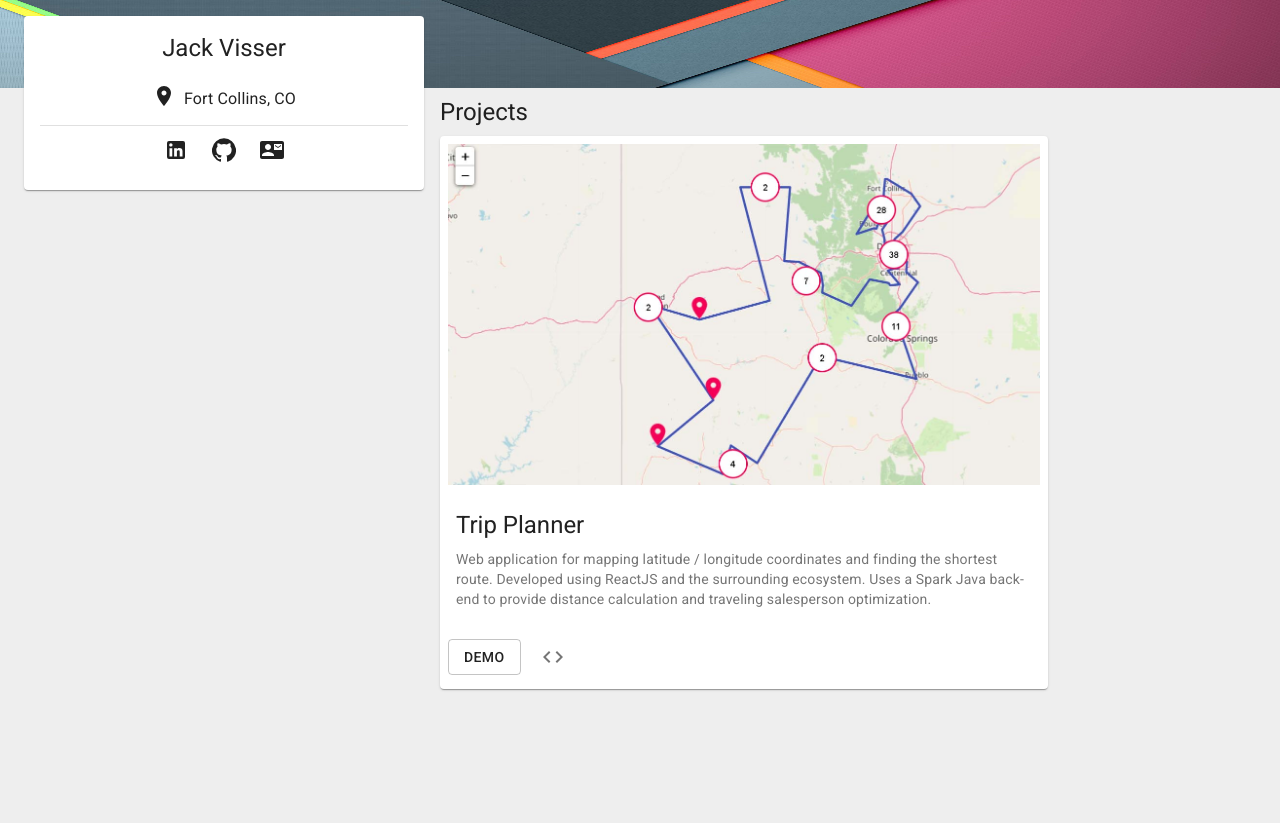
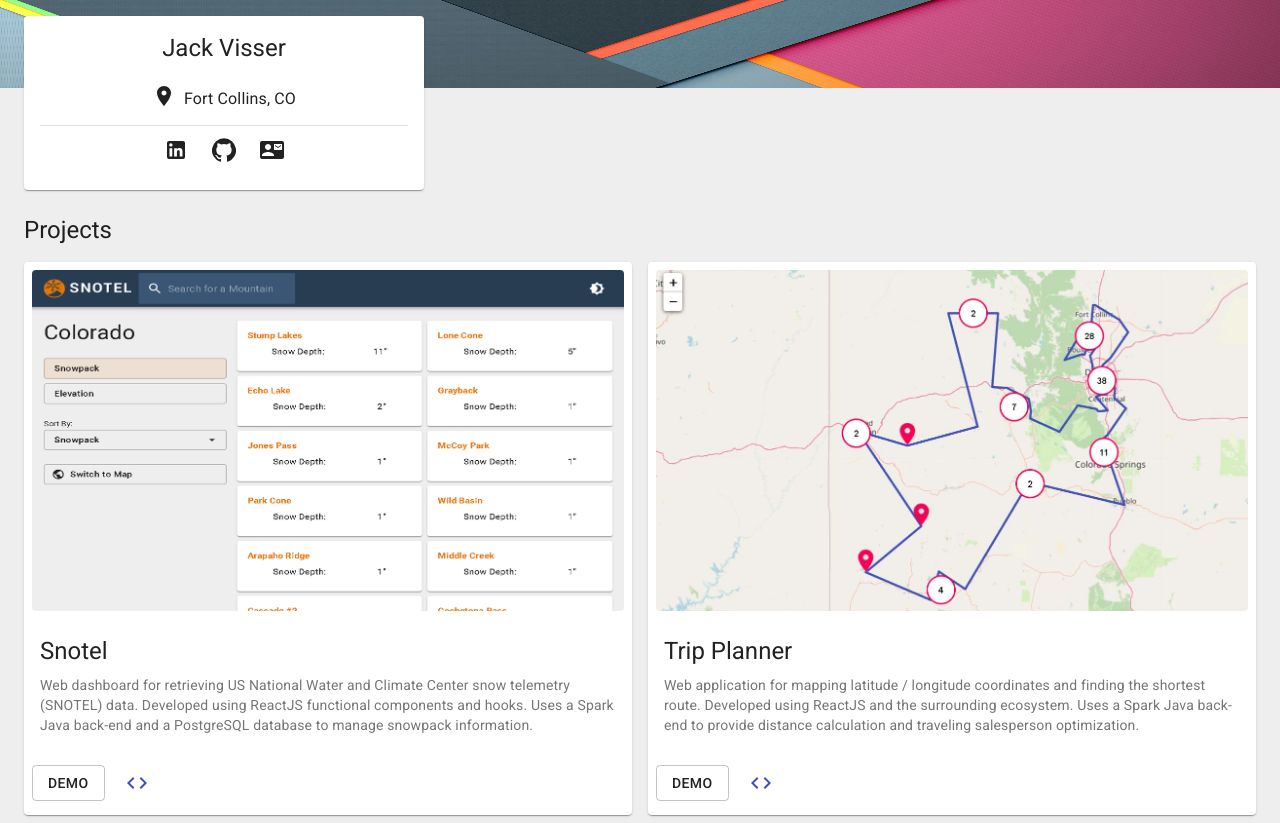
Before and after one commit to jackv545/TripPlanner, a React (Create React App) app: page / in a window 1280 px wide. Before the commit the page ends 800 px from the top, so only its background shows below. Built offline with nearby package versions, Linux system fonts and the light colour scheme.

Commit message:
update projects page

```diff
--- a/src/App.js
+++ b/src/App.js
@@ -79,7 +79,9 @@
                             </Container>
                         </Route>
                         <Route exact path="/contact">
-                            <Contact prefersDarkMode={this.state.prefersDarkMode}/>
+                            <Box className={classes.bg}>
+                                <Contact prefersDarkMode={this.state.prefersDarkMode}/>
+                            </Box>
                         </Route>
                         <Route exact path="/">
                             <Box className={classes.bg}>
--- a/src/components/PageNotFound.js
+++ b/src/components/PageNotFound.js
@@ -20,7 +20,7 @@
     const classes = useStyles();
 
     return(
-        <Box >
+        <Box>
             <Grid
                 container justify="center" className={classes.message}
                 alignItems="center" spacing={3}
--- a/src/components/Portfolio/Contact.js
+++ b/src/components/Portfolio/Contact.js
@@ -8,7 +8,7 @@
 
 const useStyles = makeStyles((theme) => ({
     container: {
-        marginTop: theme.spacing(3)
+        paddingTop: theme.spacing(3)
     },
     paper: {
         padding: theme.spacing(2)
--- a/src/components/Portfolio/Portfolio.js
+++ b/src/components/Portfolio/Portfolio.js
@@ -1,7 +1,7 @@
 import React, { Component } from 'react';
 import { Link as RouterLink } from 'react-router-dom';
 
-import TripPlannerCard from './TripPlannerCard';
+import ProjectCard from './ProjectCard';
 
 import { Grid, Paper, Typography, Icon, IconButton, Tooltip, Link, Divider }
     from '@material-ui/core';
@@ -13,7 +13,7 @@
         marginTop: 16,
         padding: 16
     },
-    edu: {
+    mt1: {
         marginTop: 8
     },
     place: {
@@ -31,7 +31,7 @@
         const { classes } = this.props;
 
         return(
-            <Grid item xs={12} sm={12} md={4} lg={4}>
+            <Grid item xs={12} sm={12} md={4}>
                 <Paper className={classes.root}>
                     <Typography align="center" variant="h5" component="h1">
                         Jack Visser
@@ -63,7 +63,7 @@
                                     href='https://github.com/jackv545' target="_blank"
                                     rel="noopener" component={IconButton} color="inherit"
                                 >
-                                        <GitHub/>
+                                    <GitHub/>
                                 </Link>
                             </Tooltip>
                             <Link component={RouterLink} to="/contact" color="inherit">
@@ -81,10 +81,27 @@
     }
 
     render() {
+        const { classes } = this.props;
+
         return(
             <Grid container spacing={2}>
                 {this.personalCard()}
-                <TripPlannerCard prefersDarkMode={this.props.prefersDarkMode}/>
+                <Grid item xs={12}>
+                    <Typography
+                         className={classes.mt1} variant="h5" component="h1"
+                        color= {this.props.prefersDarkMode ? "textPrimary" : "inherit"}
+                    >
+                        Projects
+                    </Typography>
+                </Grid>
+                <ProjectCard
+                    project="snotel"
+                    prefersDarkMode={this.props.prefersDarkMode}
+                />
+                <ProjectCard
+                    project="tripPlanner"
+                    prefersDarkMode={this.props.prefersDarkMode}
+                />
             </Grid>
         );
     }
--- /dev/null
+++ b/src/components/Portfolio/ProjectCard.js
@@ -0,0 +1,102 @@
+import React from 'react';
+import { Link as RouterLink } from 'react-router-dom';
+
+import { makeStyles } from '@material-ui/core/styles';
+import { Card, CardActions, CardMedia, CardContent, Typography, IconButton, Tooltip, Grid,
+    Link, Button } from '@material-ui/core';
+import { Code } from '@material-ui/icons';
+
+import TripPlannerImg from '../../images/TripPlanner.jpg';
+import SnotelImg from '../../images/Snotel.png';
+
+const useStyles = makeStyles({
+    media: {
+        maxWidth: '100%',
+        height: 'auto',
+        padding: 8,
+        borderRadius: '12px'
+    }
+});
+
+export default function ProjectCard(props) {
+    const classes = useStyles();
+
+    const projects = {
+        snotel: {
+            img: SnotelImg,
+            title: 'Snotel',
+            description: `Web dashboard for retrieving US National Water and Climate Center
+                snow telemetry (SNOTEL) data. Developed using ReactJS functional components
+                and hooks. Uses a Spark Java back-end and a PostgreSQL database to manage
+                snowpack information.`,
+            demoButton: (
+                <Button
+                    variant='outlined' component={Link}
+                    href="https://www.snotel.jackvisser.com"
+                >
+                    Demo
+                </Button>
+            ),
+            repoLink: 'https://github.com/jackv545/SnotelAPI'
+        },
+        tripPlanner: {
+            img: TripPlannerImg,
+            title: 'Trip Planner',
+            description: `Web application for mapping latitude / longitude coordinates and
+                finding the shortest route. Developed using ReactJS and the surrounding
+                ecosystem. Uses a Spark Java back-end to provide distance calculation and
+                traveling salesperson optimization.`,
+            demoButton: (
+                <Button
+                    variant='outlined' component={RouterLink} to="/TripPlanner"
+                >
+                    Demo
+                </Button>
+            ),
+            repoLink: 'https://github.com/jackv545/TripPlanner'
+        }
+    };
+
+    const projectCard = (project) => {
+        return (
+            <Grid item xs={12} sm={12} md={6}>
+                <Card>
+                    <CardMedia
+                        component="img"
+                        className={classes.media}
+                        image={project.img}
+                    />
+                    <CardContent>
+                        <Typography gutterBottom variant="h5" component="h2">
+                            {project.title}
+                        </Typography>
+                        <Typography variant="body2" color="textSecondary" component="p">
+                            {project.description}
+                        </Typography>
+                    </CardContent>
+                    <CardActions>
+                        <Tooltip title="Go to application" aria-label="go to application">
+                            {project.demoButton}
+                        </Tooltip>
+                        <Tooltip title="View source code" aria-label="view source code">
+                            <IconButton
+                                href={project.repoLink}
+                                component={Link} target="_blank" rel="noopener"
+                            >
+                                <Code/>
+                            </IconButton>
+                        </Tooltip>
+                    </CardActions>
+                </Card>
+            </Grid>
+        );
+    };
+
+    if(props.project === 'snotel') {
+        return(projectCard(projects.snotel));
+    } else if (props.project === 'tripPlanner') {
+        return(projectCard(projects.tripPlanner));
+    } else {
+        return null;
+    }
+}
--- a/src/components/Portfolio/TripPlannerCard.js
+++ /dev/null
@@ -1,64 +0,0 @@
-import React from 'react';
-import LinkButton from '../LinkButton';
-import { makeStyles, useTheme } from '@material-ui/core/styles';
-import { Card, CardActions, CardMedia, CardContent, Typography, IconButton, Tooltip, Grid,
-    Link, useMediaQuery } from '@material-ui/core';
-import { Code } from '@material-ui/icons';
-
-import TripPlanner from '../../images/TripPlanner.jpg';
-
-const useStyles = makeStyles({
-    project: mediaQuery => ({
-        marginTop: mediaQuery.smDown ? 8 : 96,
-        marginBottom: 8,
-    }),
-    media: {
-        maxWidth: '100%',
-        height: 'auto',
-        padding: 8
-    },
-});
-
-export default function TripPlannerCard(props) {
-    const theme = useTheme();
-    const matches = useMediaQuery(theme.breakpoints.down('sm'));
-    const classes = useStyles({smDown: matches});
-
-    return(
-        <Grid item xs={12} sm={12} md={6} lg={6}>
-            <Typography className={classes.project} variant="h5" component="h1"
-                color= {props.prefersDarkMode ? "textPrimary" : "inherit"}
-            >Projects</Typography>
-            <Card>
-                <CardMedia
-                    component="img"
-                    className={classes.media}
-                    image={TripPlanner}
-                />
-                <CardContent>
-                    <Typography gutterBottom variant="h5" component="h2">
-                        Trip Planner
-                    </Typography>
-                    <Typography variant="body2" color="textSecondary" component="p">
-                        Web application for mapping latitude / longitude coordinates and finding the
-                        shortest route. Developed using ReactJS and the surrounding ecosystem. Uses a
-                        Spark Java back-end to provide distance calculation and traveling salesperson
-                        optimization.
-                    </Typography>
-                </CardContent>
-                <CardActions>
-                    <Tooltip title="Go to application" aria-label="go to application">
-                        <div>
-                            <LinkButton variant='outlined' to="/TripPlanner"> Demo </LinkButton>
-                        </div>
-                    </Tooltip>
-                    <Tooltip title="View source code" aria-label="view source code">
-                        <Link href='https://github.com/jackv545/TripPlanner' target="_blank" rel="noopener">
-                                <IconButton><Code/></IconButton>
-                        </Link>
-                    </Tooltip>
-                </CardActions>
-            </Card>
-        </Grid>
-    );
-}
```
Also changed, not shown: src/images/Snotel.png (added), 1 other file (tests, documents, lock files or other folders).
